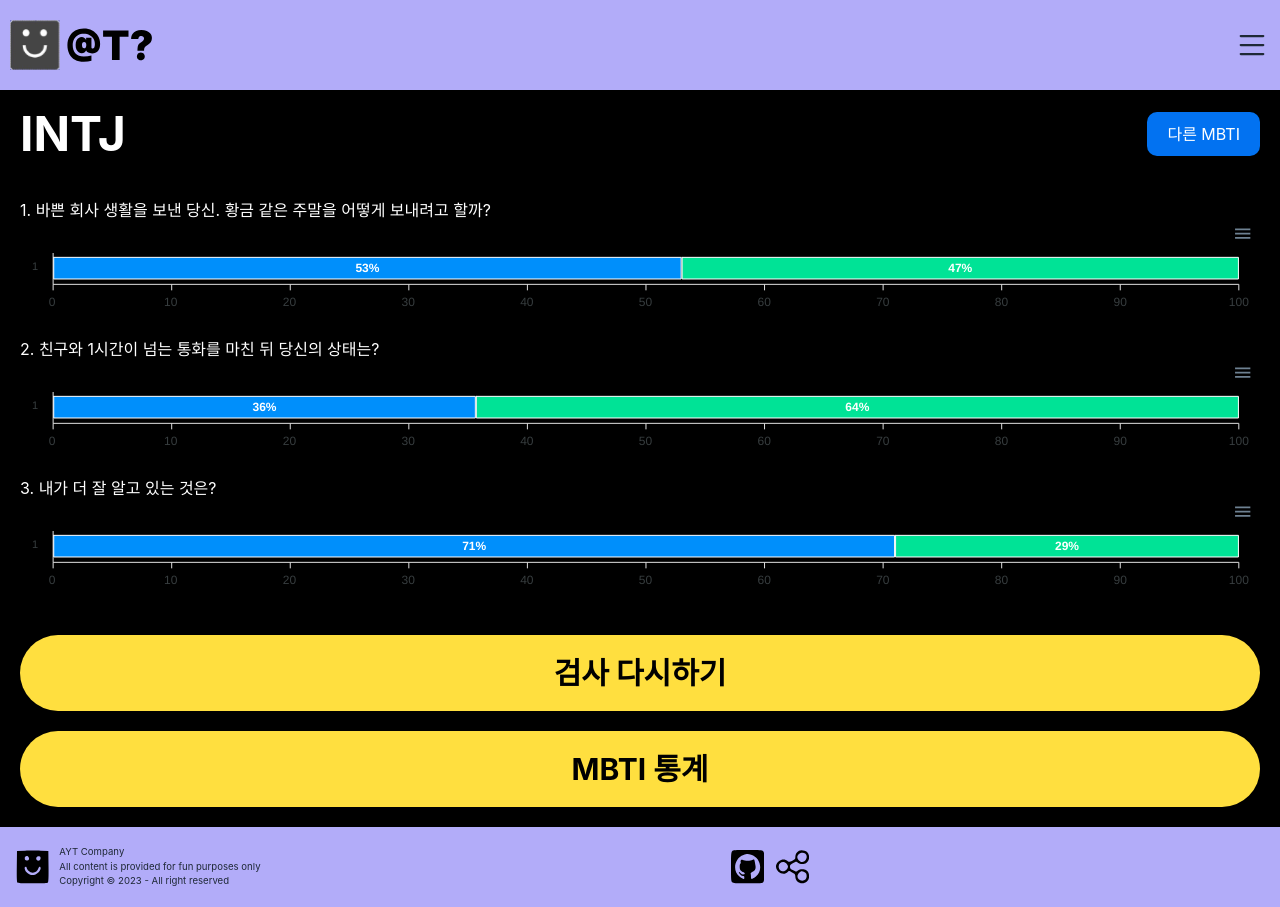
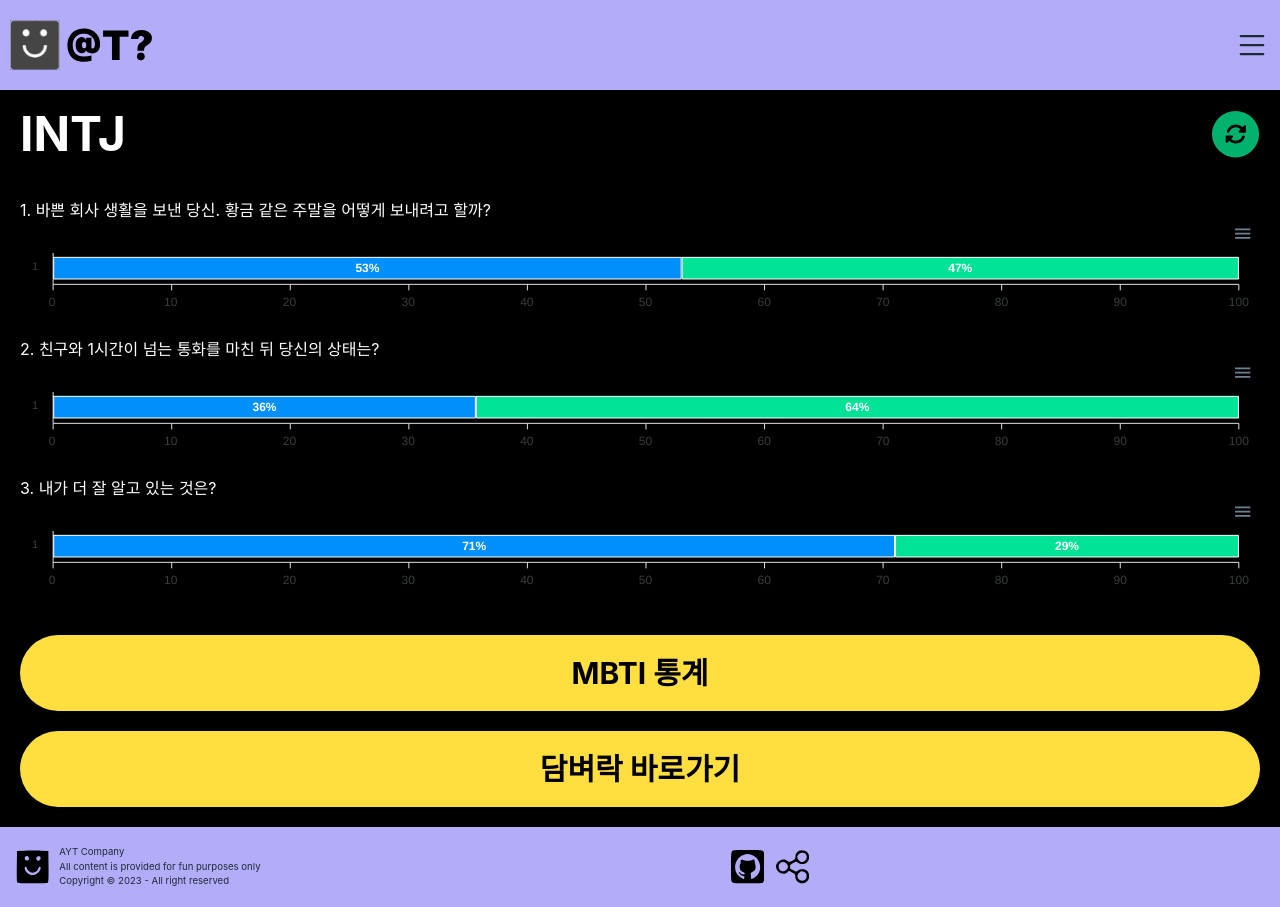
Before and after one commit to are-you-T/client, a React (Create React App) app: page /stats/1 in a window 1280 px wide. Built offline with nearby package versions, Linux system fonts and the light colour scheme.

Commit message:
feat: 기존 버튼 변경 작업
* 우측 상단의 버튼 변경

* 하단 버튼들의 텍스트 변경

```diff
--- a/src/pages/stats/StatsMbti.tsx
+++ b/src/pages/stats/StatsMbti.tsx
@@ -128,8 +128,26 @@ function StatsMbti() {
         <Container>
             <div className="flex place-content-between items-center">
                 <h3 className="text-5xl font-bold">INTJ</h3>
-                <button className='bg-[#0272F1] py-[10px] px-[20px] rounded-[10px] hover:bg-violet-600'>
-                    다른 MBTI
+                {/* MBTI 변경 버튼 */}
+                <button>
+                    <svg
+                        xmlns="http://www.w3.org/2000/svg"
+                        width="48"
+                        height="47"
+                        fill="none"
+                    >
+                        <ellipse
+                        cx="23.536"
+                        cy="23.204"
+                        fill="#00B26E"
+                        rx="23.536"
+                        ry="23.204"
+                        />
+                        <path
+                        fill="#000"
+                        d="M19.024 18.303a6.762 6.762 0 0 1 9.523-.042l-1.741 1.737a1.016 1.016 0 0 0 .718 1.733H32.935c.562 0 1.014-.452 1.014-1.014v-5.41a1.016 1.016 0 0 0-1.733-.719l-1.758 1.758c-3.703-3.656-9.667-3.643-13.348.043a9.414 9.414 0 0 0-2.232 3.542 1.352 1.352 0 0 0 2.549.9 6.694 6.694 0 0 1 1.598-2.528Zm-5.363 7.148v5.41a1.016 1.016 0 0 0 1.733.718l1.758-1.758c3.703 3.656 9.667 3.644 13.348-.042a9.443 9.443 0 0 0 2.236-3.538 1.352 1.352 0 0 0-2.549-.9 6.693 6.693 0 0 1-1.597 2.527 6.762 6.762 0 0 1-9.523.043l1.737-1.742a1.016 1.016 0 0 0-.719-1.733h-5.41c-.562 0-1.014.453-1.014 1.015Z"
+                        />
+                    </svg>
                 </button>
             </div>
             <section>
@@ -140,8 +158,8 @@ function StatsMbti() {
                 </ol>
             </section>
             <div className="btns flex flex-col text-3xl text-black font-bold w-full m-auto">
-                <FooterBtn>검사 다시하기</FooterBtn>
                 <FooterBtn>MBTI 통계</FooterBtn>
+                <FooterBtn>담벼락 바로가기</FooterBtn>
             </div>
         </Container>
     );
```
